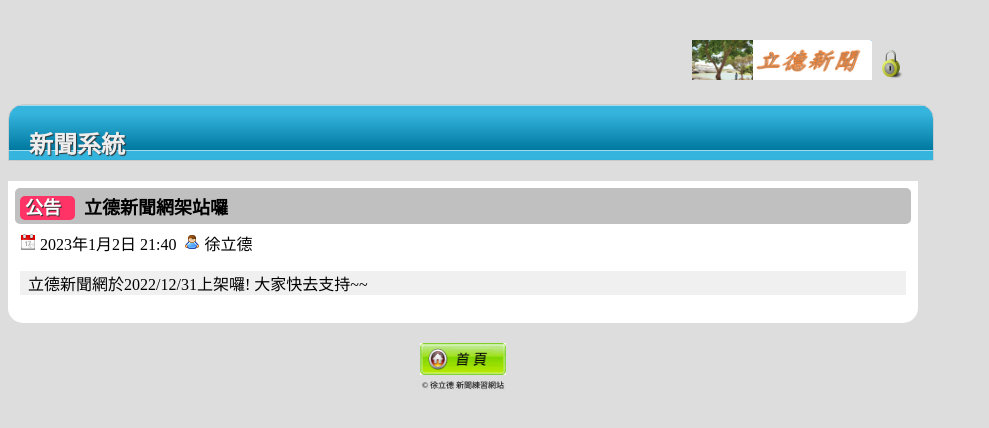
After one commit to hsulete/News_Web, a Django app: page /detail/1/ in a window 1280 px wide. The commit adds this page. Shown: the top 428 px of the page, without its empty margins (0-989 px from the left). Run offline with Django 4.2, Linux system fonts and the light colour scheme; data comes from the database, SQL or seed files in the repository; both versions use the stored data as it was after the commit.

Commit message:
加入登入系統  管理者頁面 and 新聞詳細內容頁面

```diff
--- a/myapp/views.py
+++ b/myapp/views.py
@@ -10,13 +10,28 @@ def news(request, pageindex=None):
     total_page =math.ceil(datasize/pagesize)
     if pageindex==None:
         page = 1
-        news_units =models.NewsData.objects.all().order_by('-pubtime')[:pagesize]
+        news_units =models.NewsData.objects.all().order_by('-id')[:pagesize]
     else :
         page = int(pageindex)
         startpage = pagesize * (page-1)
-        news_units = models.NewsData.objects.all().order_by('-pubtime')[startpage:startpage+8]
+        news_units = models.NewsData.objects.all().order_by('-id')[startpage:startpage+8]
     currentpage = page
     return render(request, "news.html", locals())
 
+def detail(request, detail_id=None):
+    unit = models.NewsData.objects.get(id=detail_id)
+    category = unit.catego
+    title = unit.title
+    pubtime = unit.pubtime
+    nickname = unit.nickname
+    message = unit.message
+    unit.press += 1
+    unit.save()
+
+    return render(request, "detail.html", locals())
+def login(request):
+
+    return render(request, "login.html", locals())
+
 
 # Create your views here.
--- a/news/urls.py
+++ b/news/urls.py
@@ -19,6 +19,8 @@ from myapp import views
 
 urlpatterns = [
     path("admin/", admin.site.urls),
-    path("news", views.news),
+    path("news/", views.news),
     path('news/<str:pageindex>/', views.news),
+    path('detail/<int:detail_id>/', views.detail),
+    path('login/', views.login),
 ]
--- a/static/css/news_style.css
+++ b/static/css/news_style.css
@@ -9,6 +9,9 @@ table{
 }
 table td{
    padding:5px;
+}
+.top_function {
+
 }
 table td a{
     text-decoration: none;
@@ -72,3 +75,22 @@ width: 900px;
 .contentbox {
 	width:70%
 }
+
+.contentbox p{
+    background-color: #F0F0F0;
+}
+.small{
+    margin-right:40px;
+    font-weight:bold;
+
+}
+#login_warp {
+	height: 200px;
+	margin-top: 40px;
+	margin-right: auto;
+	margin-bottom: 0;
+	margin-left: auto;
+	width: 400px;
+	background:white;
+	border-radius: 25px;
+}
--- /dev/null
+++ b/templates/detail.html
@@ -0,0 +1,48 @@
+<!DOCTYPE html>
+<html>
+<head>
+	<meta charset='utf-8'>
+	<title>詳細內容</title>
+	{% load static %}
+	<link href="{% static "css/news_style.css" %}" rel="stylesheet" type="text/css" />
+</head>
+<body>
+  	<div id="warp">
+		<div id="header" align="right">
+			<span class="logo">
+				<img src="{% static "images/hsu.png" %}" width="180" height="40" alt="dreamweaver.com.tw" />
+			</span>
+			<span class="toplogin">
+				<a href="/login/" title="登入管理介面">
+				<img src="{% static "images/Lock.png" %}" alt="登入管理介面" width="32" height="32" /></a>
+			</span>
+
+		</div>
+		<div class="headings">
+		  <h2>新聞系統</h2>
+		</div>
+
+    	<div class="contentbox">
+			<table width="100%">
+			<tr>
+			  <th align="left"><span class="typeblock">{{category}}&nbsp;&nbsp;</span>&nbsp;&nbsp;{{title}}</th>
+			</tr>
+			<tr>
+			  <td><span class="newsinfo">
+				<img src="{% static "images/date.png" %}" alt="" width="16" height="16" />&nbsp;{{pubtime}}
+				&nbsp;<img src="{% static "images/user.png" %}" alt="" width="16" height="16" />&nbsp;{{nickname}}
+				<p>&nbsp;&nbsp;{{message}}</p>
+			  </td>
+			</tr>
+			</table>
+			<div class="top_function" align="center">
+				<a href="/news/1/" title="返回首頁">
+				<img src="{% static "images/home.png" %}" alt="返回首頁" width="86" height="32" /></a>
+			</div>
+			<div id="footer">&copy; 徐立德 新聞練習網站 </div>
+		</div>
+
+
+	</div>
+</body>
+</html>
```
Also changed, not shown: templates/login.html (added, +29 -0 lines), db.sqlite3.
